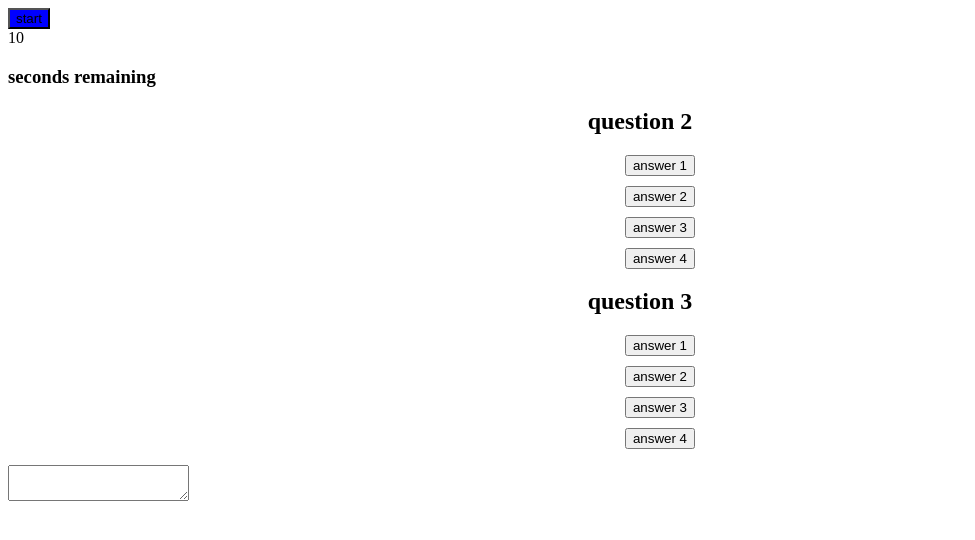
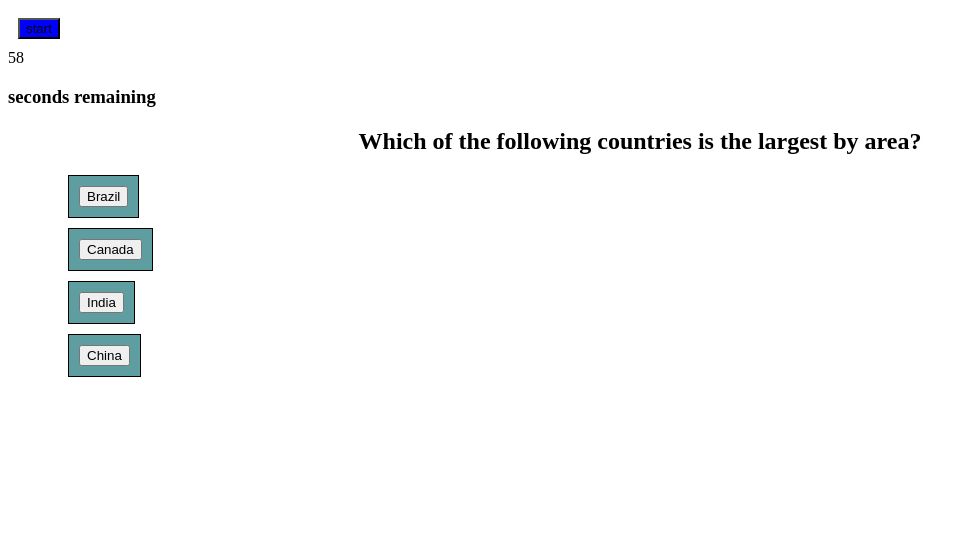
Before and after one commit to zpinson/quiz-game, a plain HTML site: page index.html in a window 1280 px wide. Both pictures are taken after a click on the button "start". Shown: the whole page, without its empty margins (0-975 px from the left). Drawn offline with Linux system fonts and the light colour scheme.

Commit message:
completed the coding to have the questions apear one after an othe and added comments

```diff
--- a/assets/css/style.css
+++ b/assets/css/style.css
@@ -3,23 +3,36 @@
     background-color: blue;
 }
 
-#first{
-    display:none;
+
+ #game-area{
+     display: none;
+ }
+h2{
+    text-align: center;
+}
+ul {
+
+list-style: none;
+margin: 10px;
+justify-content: center;
 }
 
-#secound{
-    display:none;
+li {
+    justify-content: center;
+    width: fit-content;
+    background-color: cadetblue;
+    border: 1px solid black;
+    margin: 10px;
 }
 
-#third{
-    display:none;
+button{
+    margin: 10px;
 }
 
-.question h2{
-    text-align: center;
+#yourScore{
+    display: none;
 }
-.question ul li{
-list-style: none;
-margin: 10px;
-text-align: center;
+
+#submit{
+    display: none;
 }
--- a/assets/js/script.js
+++ b/assets/js/script.js
@@ -1,57 +1,147 @@
-var startButton = document.querySelector('#start')
-var firstQuestion = document.getElementById('first');
-var secoundQuestion = document.getElementById('secound');
-var thirdQuestion = document.getElementById('third');
-var falseButton = document.getElementsByClassName('false')
-var trueButton = document.getElementsByClassName('true')
+var startButton = document.querySelector('#start');
+timerElement = document.querySelector('.timer-count');
+var timerCount = 60;
+var scoreEl = document.querySelector('#score');
+var yourScore = document.querySelector('#yourScore')
+var score = 0;
+var increament = 5;
+var currentQuestionIndex = 0;
+var Message = document.querySelector('p')
+var submitBtn = document.querySelector('#submitBtn')
+var initials = document.querySelector('#initials')
+var questions = [
+    {
+        question: "Which of the following countries is the largest by area?",
+        answers: ['Brazil', 'Canada', 'India', 'China'],
+        correctAnswer: 'Canada'
+    },
+    {
+        question: "Which of the following countries is not in the Southern Hemisphere?",
+        answers: ['Australia', 'South Africa', 'South Corea', 'Peru'],
+        correctAnswer: 'South Corea'
+    },
+    {
+        question: "Which of the following countries is not part of Africa?",
+        answers: ['Yemen', 'Egypt', 'Nigeria', 'Sudan'],
+        correctAnswer: 'Yemen'
+    },
+    {
+        question: "Which of the following cities is the capital of California?",
+        answers: ['Los Angeles', 'Sacramento', 'San Francisco', 'Palo Alto'],
+        correctAnswer: 'Sacramento'
+    },
+    {
+        question: "How many islands are located in the Bahamas?",
+        answers: ['455', '622', '500', '700'],
+        correctAnswer: '700'
+    },
 
-var question = document.querySelectorAll('.question')
-var score = 0;
-
-secoundQuestion.style.display = "block"
-thirdQuestion.style.display = "block"
+];
 
 
-function lunchQuiz() {
-   firstQuestion.style.display = "block";
-}
 
 
-trueButton.addEventListener('click', correctAnswer);
-falseButton.addEventListener('click', wrongAnswer)
 
 
-function correctAnswer() {
-    score++
-    console.log(document.getElementById('first'))
-}
 
-function wrongAnswer() {
 
-}
 
-// lunchQuestion();
 
+// timer for the questions
 function startTimer() {
     // Sets timer
     timer = setInterval(function() {
       timerCount--;
       timerElement.textContent = timerCount;
-      if (timerCount >= 0) {
-        // Tests if win condition is met
-        if (isWin && timerCount > 0) {
-          // Clears interval and stops timer
-          clearInterval(timer);
-          winGame();
+
+    }, 1000);
+}
+
+
+
+
+// this function lanches the timer and the quiz
+function lunchQuiz() {
+    startTimer();
+    lunchQuestion();
+}
+
+
+function lunchQuestion() {
+    //stops the game when all are asked or timer is 0
+    if (currentQuestionIndex >= 5 || timerCount === 0) {
+        gameEnds()
+        return
+    }
+
+    //makes the questions apear
+    document.querySelector('#game-area').style.display = "block";
+    //grab the elments from the html and inserts the questions and responses with the questions index
+    var questionEl = document.getElementById('question')
+    questionEl.textContent = questions[currentQuestionIndex].question;
+
+    var firstAnswerEl = document.getElementById('first');
+    firstAnswerEl.textContent = questions[currentQuestionIndex].answers[0];
+
+    var secondAnswerEl = document.getElementById('second');
+    secondAnswerEl.textContent = questions[currentQuestionIndex].answers[1];
+
+    var thirdAnswerEl = document.getElementById('third');
+    thirdAnswerEl.textContent = questions[currentQuestionIndex].answers[2];
+
+    var fourthAnswerEl = document.getElementById('fourth');
+    fourthAnswerEl.textContent = questions[currentQuestionIndex].answers[3];
+    //puts the correct answer in a var
+    var correctAnswerEl = questions[currentQuestionIndex].correctAnswer
+    console.log(correctAnswerEl);
+
+    //saves the cklicked answer and compare it the the correct answer and lunch  the correct or wrong function
+    document.querySelector('ul').onclick = e => {
+        console.log(e.target.innerText);
+        var answerEl = e.target.innerText;
+        if (answerEl === correctAnswerEl){
+            correctAnswer();
+        }else{
+            wrongAnswer();
         }
-      }
-      // Tests if time has run out
-      if (timerCount === 0) {
-        // Clears interval
-        clearInterval(timer);
-        loseGame();
-      }
-    }, 1000);
-  }
+    }
 
+    // increase the score by  one, increase the question index by one to lunch the next question. shows a message 'correct answer'
+    function correctAnswer() {
+        score++
+        currentQuestionIndex++
+        Message.textContent = 'Correct answer!'
+
+        lunchQuestion()
+    }
+
+    //decrease the time by 5. increase the question index. message 'wrong answer'.lunch next question
+    function wrongAnswer() {
+        timerCount -= increament
+        currentQuestionIndex++
+        var Message = document.querySelector('p')
+        Message.textContent = 'Wrong answer!'
+        lunchQuestion()
+    }
+}
+
+//stops the timer.hide the last question. registers the score. display the score
+function gameEnds(){
+    clearInterval(timer)
+    document.querySelector('#game-area').style.display = "none";
+    scoreEl.textContent = score;
+    yourScore.style.display = 'block'
+
+    document.querySelector('#submit').style.display = 'block'
+}
+
+// store the scors in the local storage with the initials of the player. and display all previus scores.
+function storeScore(){
+    var userInitials = initials.value
+    var records = localStorage.getItem('score') + '<br>' + (userInitials + ' ' + score)
+    localStorage.setItem('score',records)
+    scoreEl.innerHTML = records;
+    yourScore.style.display = 'block'
+}
+submitBtn.addEventListener('click', storeScore)
 startButton.addEventListener("click", lunchQuiz);
--- a/index.html
+++ b/index.html
@@ -14,47 +14,32 @@
 
     <div class= "card timer">
         <div class = "timer-text">
-        <div class="large-font timer-count">10</div>
+        <div class="large-font timer-count">60</div>
         <h3>seconds remaining</h3>
     </div>
 
     <div id="game-area">
-        <div class="question" id="first">
-            <h2>question 1</h2>
-            <ul>
-                <li><button class="false">answer 1</button></li>
-                <li><button class="true">answer 2</button></li>
-                <li><button class="false">answer 3</button></li>
-                <li><button class="false">answer 4</button></li>
 
-            </ul>
-        </div>
-        <div class="question" id="secound">
-            <h2>question 2</h2>
-            <ul>
-                <li><button class="true">answer 1</button></li>
-                <li><button class="false">answer 2</button></li>
-                <li><button class="false">answer 3</button></li>
-                <li><button class="false">answer 4</button></li>
-            </ul>
+        <h2 id="question"></h2>
+        <ul id="list">
+            <li ><button id="first"></button></li>
+            <li ><button id="second"></button></li>
+            <li ><button id="third"></button></li>
+            <li ><button id="fourth"></button></li>
 
-        </div>
-        <div class="question" id="third">
-            <h2>question 3</h2>
-            <ul>
-                <li><button class="false">answer 1</button></li>
-                <li><button class="false">answer 2</button></li>
-                <li><button class="true">answer 3</button></li>
-                <li><button class="false">answer 4</button></li>
         </ul>
 
+
+        <div>
+           <p></p>
         </div>
-        <div>
-            <textarea name="" id="result" cols="20" rows="2"></textarea>
-        </div>
+
     </div>
-
-
+    <div id="yourScore">Score: <span id="score">0</span></div>
+    <div id="submit">
+        <input id="initials" type="text">
+       <button id="submitBtn">Submit</button>
+    </div>
     <script src="assets/js/script.js"></script>
 </body>
 </html>
```
